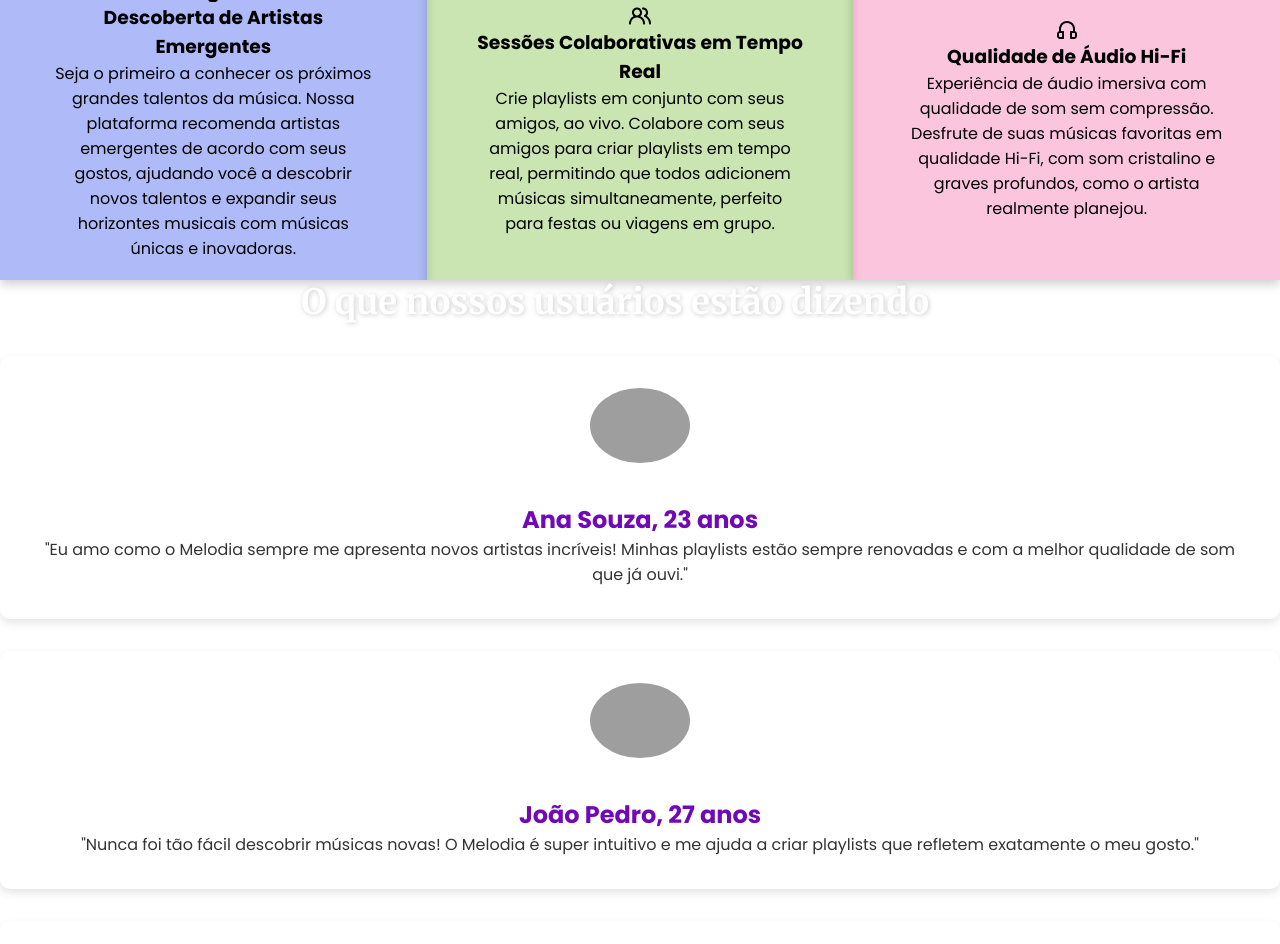
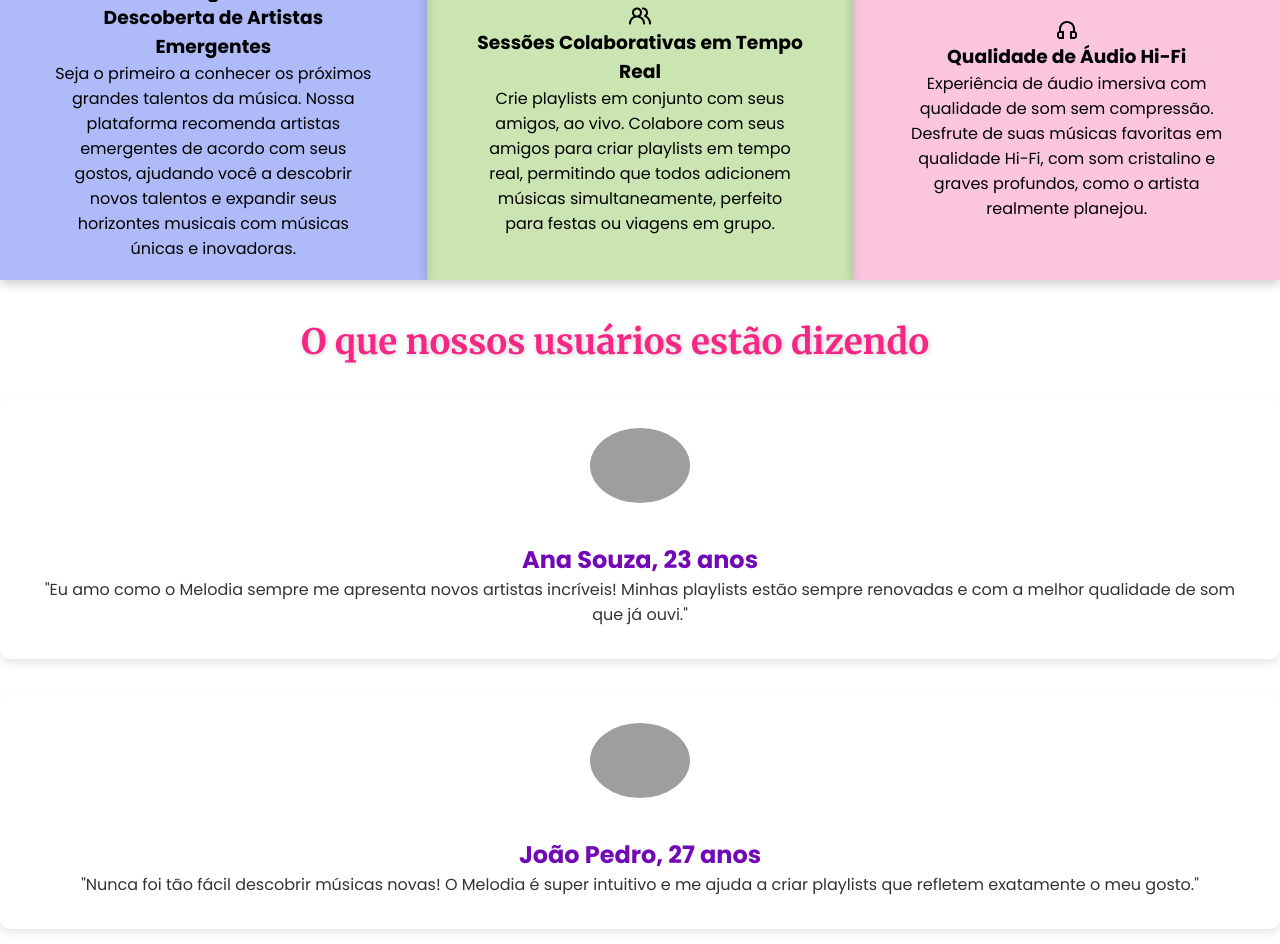
Before and after one commit to Wisers-1ESS/Melodia, a plain HTML site: page index.html in a window 1280 px wide. Shown: the part 1336-2280 px from the top of the page. Drawn offline with Linux system fonts and the light colour scheme; grey boxes are pictures that could not be loaded.

Commit message:
fix title

```diff
--- a/index.scss
+++ b/index.scss
@@ -499,11 +499,10 @@ footer {
 }
 
 .depoimentos {
-  margin-bottom: 40px;
+  margin: 40px 0;
   text-align: center;
 
   h2 {
-    color: #fff;
     font-size: 35px;
     font-style: bold;
     padding: 0px 100px 0px 50px;
```
Also changed, not shown: index.css, 1 other file.
